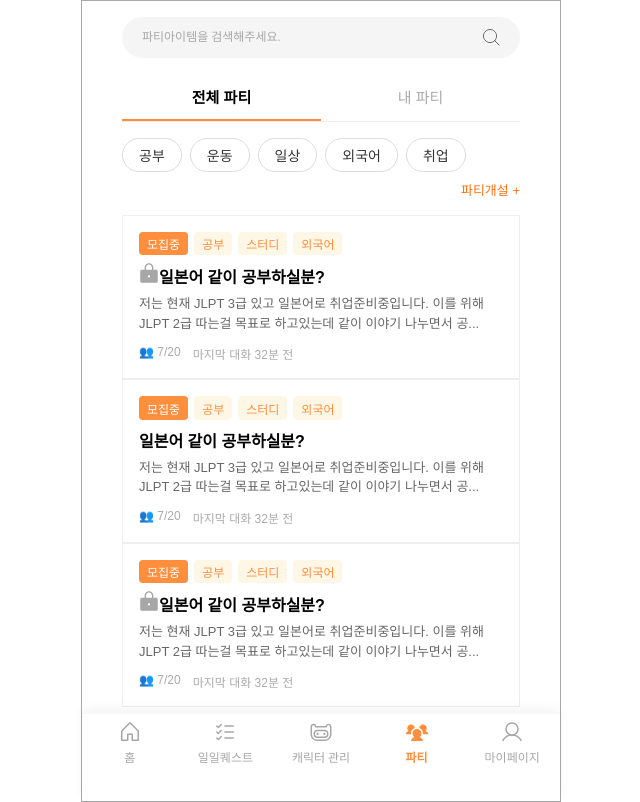
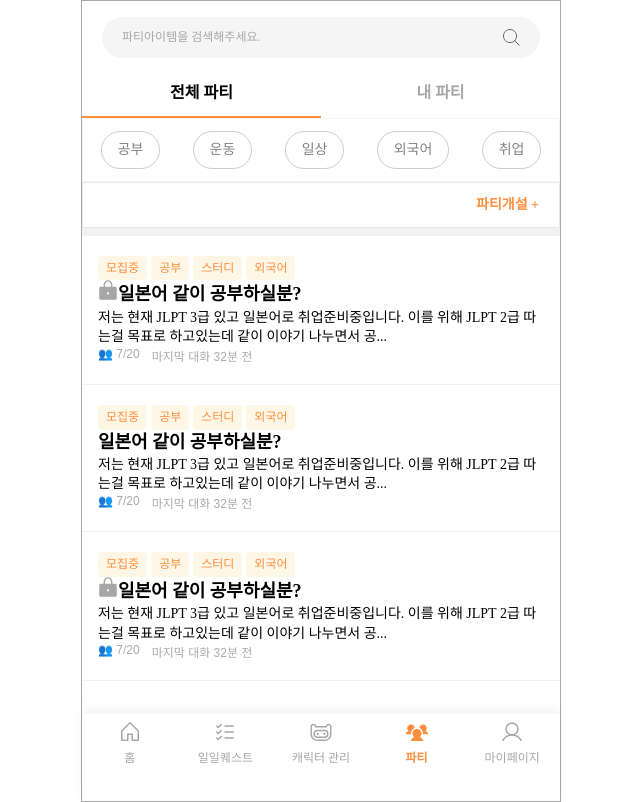
Before and after one commit to Team-Dodoong/Dodoong-FE, a React (Vite) app: page /party in a window 1280 px wide. Shown: the whole page, without its empty margins (319-959 px from the left). Built offline with nearby package versions, Linux system fonts and the light colour scheme; a web font is replaced by a local one.

Commit message:
feat: Party UI 일부 구현

```diff
--- a/src/pages/Party/Party/Party.jsx
+++ b/src/pages/Party/Party/Party.jsx
@@ -73,7 +73,8 @@ function Party() {
           </S.CategoryTag>
         ))}
       </S.CategoryRow>
-      <S.PartySetLink>파티개설 +</S.PartySetLink>
+      <S.PartySetButton>파티개설 +</S.PartySetButton>
+      <S.Divider />
       <S.PostList>
         {POSTS.map((post) => (
           <S.PostCard key={post.id}>
--- a/src/pages/Party/Party/Party.style.js
+++ b/src/pages/Party/Party/Party.style.js
@@ -1,61 +1,75 @@
 import styled from "styled-components";
+import More from "../../../assets/ic_regular_more_24.svg";
+import Lock from "../../../assets/ic_filled_lock_24.svg?react";
+import {
+  SemiBold_16,
+  Medium_14,
+  Bold_14,
+  SemiBold_12,
+  Medium_12,
+  Bold_18,
+  Regular_14,
+} from "../../../styles/Fonts";
 
 export const Container = styled.div`
   width: 100%;
-  max-width: 430px;
-  margin: 0 auto;
-  padding: 1rem;
-  background: #fff;
-  min-height: 100vh;
+  display: flex;
+  flex-direction: column;
+  background: var(--White);
 `;
 
 export const SearchBarWrapper = styled.div`
-  margin-bottom: 1rem;
+  margin: 1rem 1.25rem;
 `;
 
 export const TabRow = styled.div`
   display: flex;
-  border-bottom: 1px solid #eee;
-  margin-bottom: 1rem;
 `;
 
 export const Tab = styled.button`
+  ${SemiBold_16};
   flex: 1;
-  padding: 0.75rem 0;
+  padding-top: 0.5rem;
+  padding-bottom: 0.75rem;
   background: none;
   border: none;
   border-bottom: ${({ $active }) =>
     $active ? "2px solid  var(--Main)" : "2px solid transparent"};
-  font-size: 0.9375rem;
-  font-weight: ${({ $active }) => ($active ? 600 : 400)};
-  color: ${({ $active }) => ($active ? "#000" : "#aaa")};
+  color: ${({ $active }) => ($active ? "var(--Black)" : "var(--Gray_5)")};
   cursor: pointer;
 `;
 
 export const CategoryRow = styled.div`
   display: flex;
-  gap: 0.5rem;
-  flex-wrap: wrap;
-  margin-bottom: 0.5rem;
+  justify-content: space-between;
+  padding: 0.75rem 1.0938rem;
+  border: 0.0625rem solid var(--Gray_0);
 `;
 
 export const CategoryTag = styled.button`
-  padding: 0.375rem 1rem;
-  border-radius: 999px;
-  border: 1px solid #ddd;
-  background: ${({ $active }) => ($active ? "#000" : "#fff")};
-  color: ${({ $active }) => ($active ? "#fff" : "#333")};
-  font-size: 0.875rem;
+  padding: 0.5rem 1rem;
+  border-radius: 3.125rem;
+  border: 0.0625rem solid var(--Gray_3);
+  background: ${({ $active }) => ($active ? "var(--Black)" : "transparent")};
+  color: ${({ $active }) => ($active ? "var(--White)" : "var(--Gray_6)")};
+  ${Medium_14};
   cursor: pointer;
   transition: all 0.15s;
 `;
 
-export const PartySetLink = styled.div`
+export const PartySetButton = styled.div`
+  border: 0.0625rem solid var(--Gray_2);
   text-align: right;
-  font-size: 0.8125rem;
-  color: #f97316;
-  margin-bottom: 1rem;
+  ${Bold_14};
+  color: var(--Main);
+  padding: 0.75rem 1.25rem;
   cursor: pointer;
+`;
+
+export const Divider = styled.div`
+  width: 100%;
+  height: 0.5rem;
+  background: var(--Gray_1);
 `;
 
 export const PostList = styled.div`
@@ -64,35 +78,64 @@ export const PostList = styled.div`
 `;
 
 export const PostCard = styled.div`
-  border: 1px solid #eee;
-  padding: 1rem;
+  border-bottom: 0.0625rem solid var(--Gray_1);
+  padding: 1.25rem 1rem;
 `;
 
 export const TagRow = styled.div`
   display: flex;
-  gap: 0.375rem;
-  margin-bottom: 0.5rem;
+  gap: 0.25rem;
+`;
+
+export const StatusTag = styled.span`
+  ${SemiBold_12};
+  padding: 0.25rem 0.5rem;
+  border-radius: 4px;
+  background: ${({ $active }) => ($active ? " var(--Main)" : " var(--Gray_2)")};
+  color: ${({ $active }) => ($active ? " var(--White)" : " var(--Gray_5)")};
+  margin-right: 0.25rem;
 `;
 
 export const Tag = styled.span`
-  font-size: 0.75rem;
-  padding: 0.2rem 0.5rem;
+  ${Medium_12};
+  padding: 0.25rem 0.5rem;
   border-radius: 4px;
-  background: ${({ $primary }) => ($primary ? " var(--Main)" : " var(--Sub)")};
-  color: ${({ $primary }) => ($primary ? " var(--White)" : " var(--Main)")};
+  background: var(--Sub);
+  color: var(--Main);
+`;
+
+export const MoreIcon = styled(More)`
+  color: var(--Gray_6);
+  width: 20px;
+  height: 20px;
+`;
+
+export const TagWrapper = styled.div`
+  display: flex;
+  justify-content: space-between;
+  align-items: center;
+`;
+
+export const TitleWrapper = styled.div`
+  display: flex;
+  gap: 0.5rem;
+  align-items: center;
+`;
+
+export const LockIcon = styled(Lock)`
+  color: var(--Gray_7);
+  width: 1.25rem;
+  height: 1.25rem;
 `;
 
 export const PostTitle = styled.h3`
-  font-size: 1rem;
-  font-weight: 700;
-  margin: 0 0 0.375rem;
+  ${Bold_18};
+  color: var(--Black);
 `;
 
 export const PostContent = styled.p`
-  font-size: 0.8125rem;
-  color: #666;
-  margin: 0 0 0.75rem;
-  line-height: 1.5;
+  ${Regular_14};
+  color: var(--Black);
 `;
 
 export const PostMeta = styled.div`
```
